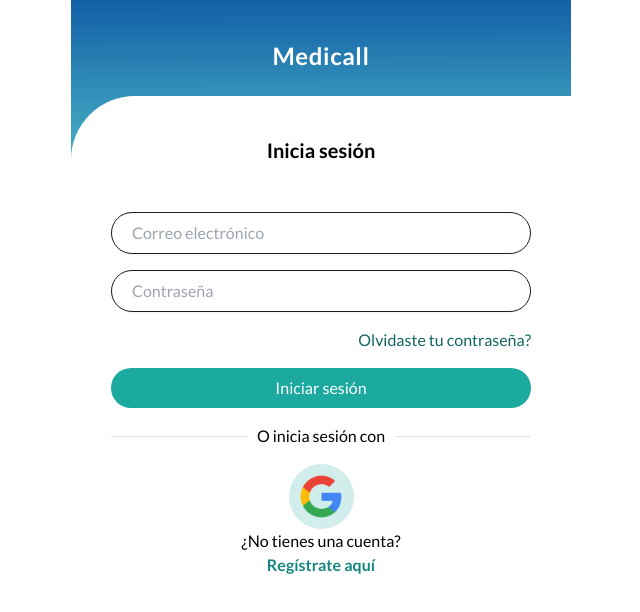
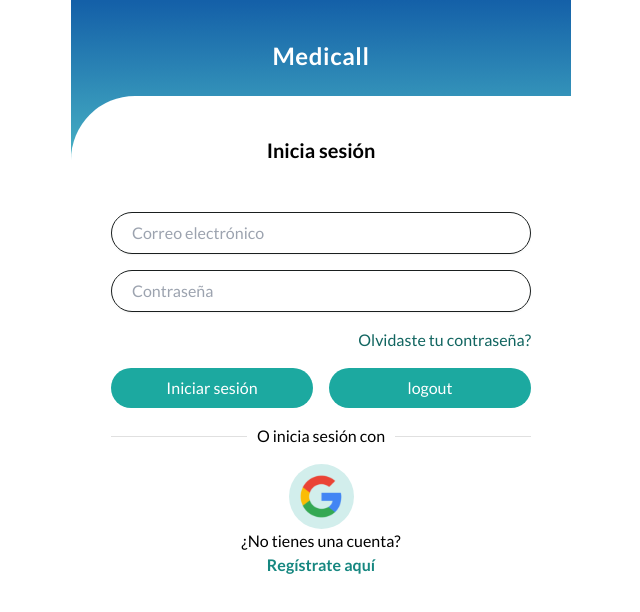
Before and after one commit to No-Country-simulation/c17-70-m-python, a React (Vite) app in the folder frontend/: page /login in a window 1280 px wide. Shown: the top 612 px of the page, without its empty margins (319-959 px from the left). Built offline with nearby package versions, Linux system fonts and the light colour scheme.

Commit message:
button temporal

```diff
--- a/frontend/src/Pages/Login.tsx
+++ b/frontend/src/Pages/Login.tsx
@@ -19,8 +19,14 @@
 }
 
 export function Login() {
-  const { fetchUser, isLogin, isLoading, isLoadingFalse, isLoadingTrue } =
-    useDataUser()
+  const {
+    fetchUser,
+    isLogin,
+    isLoading,
+    isLoadingFalse,
+    isLoadingTrue,
+    logout
+  } = useDataUser()
   const navigate = useNavigate()
   const { state } = useLocation()
 
@@ -75,9 +81,17 @@
             <div className='flex justify-end text-primary-700'>
               Olvidaste tu contraseña?
             </div>
-            <div>
+            <div className='flex  gap-4'>
               <Button type='submit' className='w-full' typeVariant='primary'>
                 Iniciar sesión
+              </Button>
+              <Button
+                onClick={logout}
+                type='submit'
+                className='w-full'
+                typeVariant='primary'
+              >
+                logout
               </Button>
             </div>
           </form>
```
